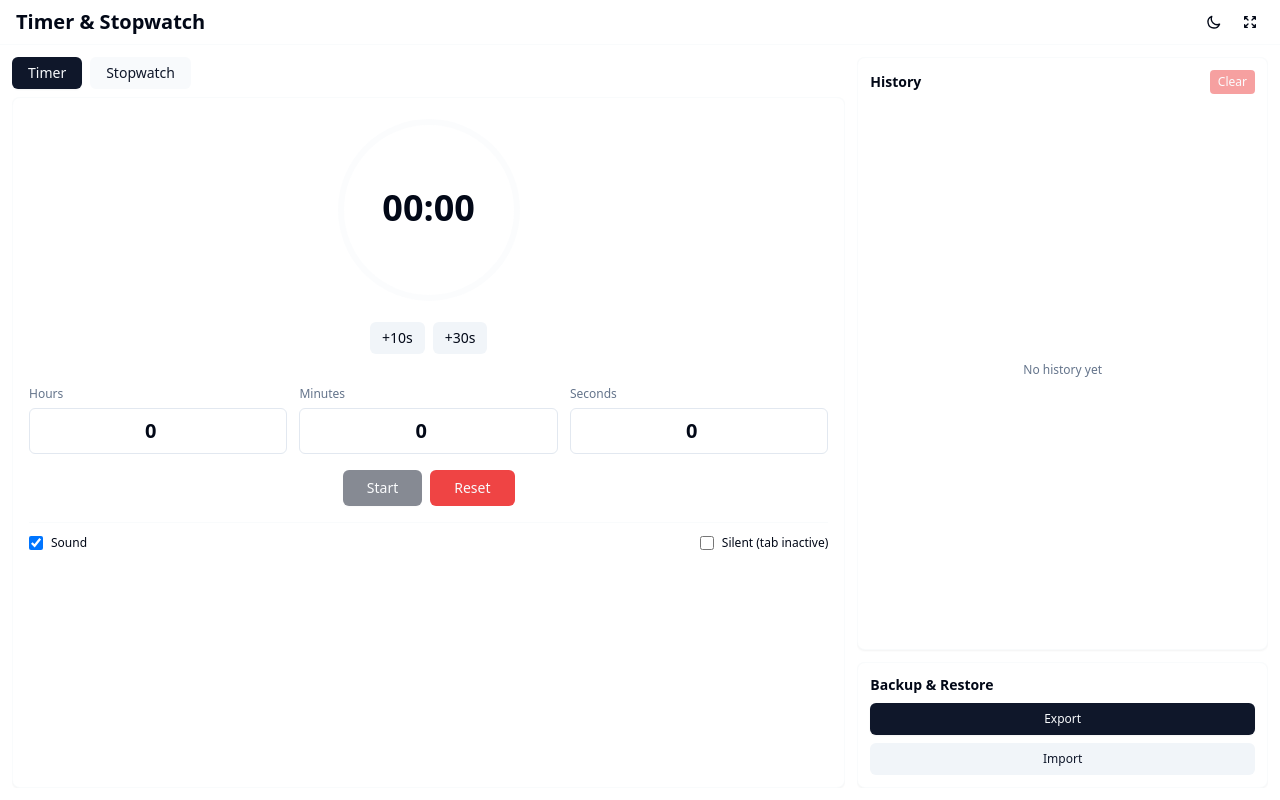
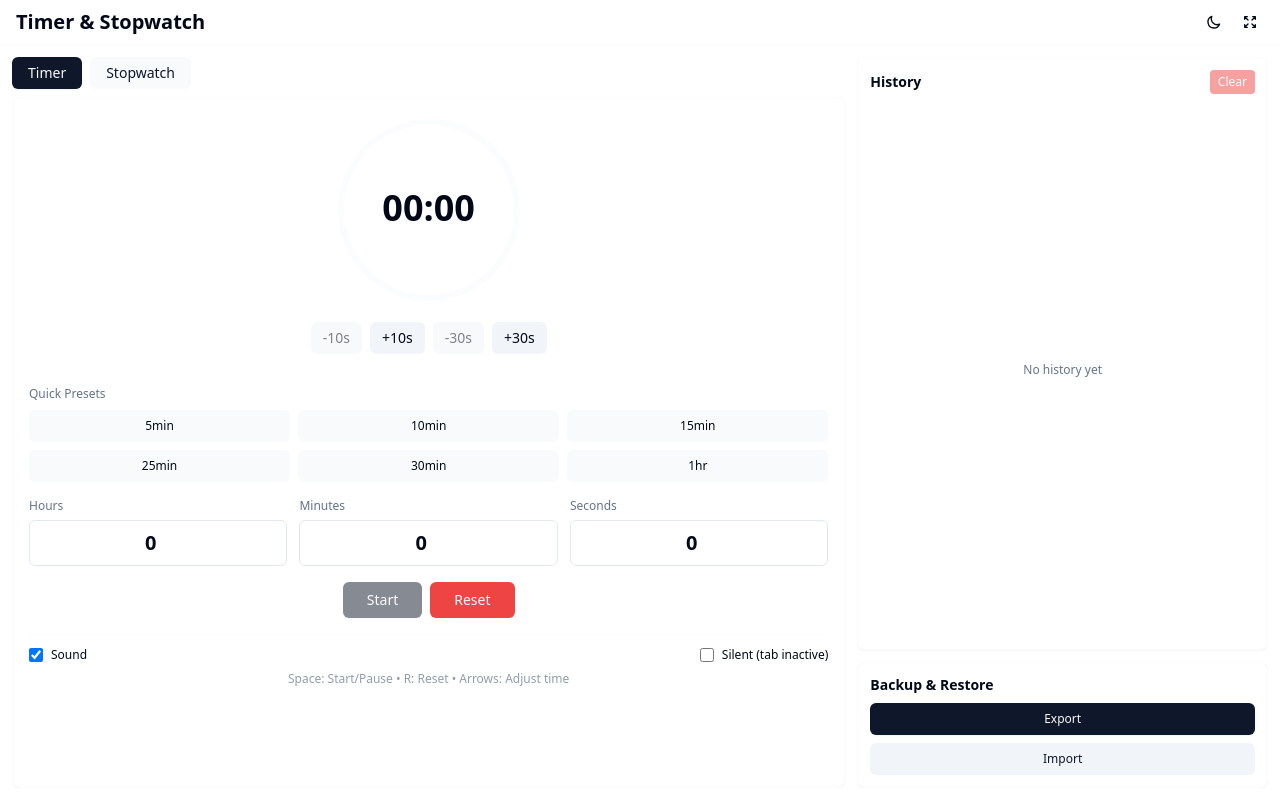
Before and after one commit to ibnuh/timer, a Vue app: page / in a window 1280 px wide. Built offline with nearby package versions, Linux system fonts and the light colour scheme.

Commit message:
More features

```diff
--- a/src/App.vue
+++ b/src/App.vue
@@ -92,8 +92,8 @@
 
         <!-- Timer/Stopwatch View -->
         <div class="flex-1 overflow-hidden min-h-0">
-          <TimerView v-if="activeTab === 'timer'" />
-          <StopwatchView v-else />
+          <TimerView v-if="activeTab === 'timer'" ref="timerRef" />
+          <StopwatchView v-else ref="stopwatchRef" />
         </div>
       </div>
 
@@ -106,7 +106,7 @@
 </template>
 
 <script setup lang="ts">
-import { ref, onMounted, watch } from 'vue'
+import { ref, onMounted, onUnmounted, watch } from 'vue'
 import { useSettingsStore } from './stores/settings'
 import TimerView from './components/TimerView.vue'
 import StopwatchView from './components/StopwatchView.vue'
@@ -116,9 +116,49 @@ const activeTab = ref<'timer' | 'stopwatch'>('timer')
 const settingsStore = useSettingsStore()
 const isDark = ref(false)
 
+const timerRef = ref<InstanceType<typeof TimerView> | null>(null)
+const stopwatchRef = ref<InstanceType<typeof StopwatchView> | null>(null)
+
+// Update tab title with timer/stopwatch time
+const updateTabTitle = () => {
+  const baseTitle = 'Timer & Stopwatch'
+
+  if (activeTab.value === 'timer' && timerRef.value) {
+    const { formattedTime, isRunning, isPaused } = timerRef.value
+    if (isRunning || isPaused) {
+      document.title = `${formattedTime} - ${baseTitle}`
+    } else {
+      document.title = baseTitle
+    }
+  } else if (activeTab.value === 'stopwatch' && stopwatchRef.value) {
+    const { formattedTime, isRunning, elapsedTime } = stopwatchRef.value
+    if (isRunning || elapsedTime > 0) {
+      document.title = `${formattedTime} - ${baseTitle}`
+    } else {
+      document.title = baseTitle
+    }
+  } else {
+    document.title = baseTitle
+  }
+}
+
 onMounted(() => {
   isDark.value = document.documentElement.classList.contains('dark')
   settingsStore.loadSettings()
+
+  // Update tab title periodically when timer/stopwatch is running
+  const titleInterval = setInterval(() => {
+    updateTabTitle()
+  }, 100)
+
+  // Cleanup on unmount
+  onUnmounted(() => {
+    clearInterval(titleInterval)
+  })
+})
+
+watch(activeTab, () => {
+  updateTabTitle()
 })
 
 const toggleTheme = () => {
--- a/src/components/StopwatchView.vue
+++ b/src/components/StopwatchView.vue
@@ -82,6 +82,13 @@
           </div>
         </div>
       </div>
+
+      <!-- Keyboard Shortcuts Hint -->
+      <div class="pt-3 border-t border-border/20">
+        <div class="text-xs text-muted-foreground text-center">
+          <span class="opacity-70">Space: Start/Stop • R: Reset • L: Lap</span>
+        </div>
+      </div>
     </div>
   </div>
 </template>
@@ -102,6 +109,13 @@ let intervalId: number | null = null
 
 const formattedTime = computed(() => {
   return formatTime(elapsedTime.value)
+})
+
+// Expose methods for parent component
+defineExpose({
+  formattedTime,
+  isRunning,
+  elapsedTime,
 })
 
 const formatTime = (milliseconds: number) => {
@@ -161,9 +175,51 @@ const reset = () => {
   }
 }
 
+// Keyboard shortcuts
+const handleKeyDown = (e: KeyboardEvent) => {
+  // Don't handle shortcuts when typing in inputs
+  if (e.target instanceof HTMLInputElement) {
+    return
+  }
+
+  // Space: Start/Stop
+  if (e.key === ' ' || e.key === 'Spacebar') {
+    e.preventDefault()
+    if (!isRunning.value && elapsedTime.value === 0) {
+      start()
+    } else if (isRunning.value) {
+      stop()
+    } else {
+      resume()
+    }
+    return
+  }
+
+  // R: Reset
+  if (e.key === 'r' || e.key === 'R') {
+    e.preventDefault()
+    reset()
+    return
+  }
+
+  // L: Lap
+  if (e.key === 'l' || e.key === 'L') {
+    e.preventDefault()
+    if (isRunning.value) {
+      lap()
+    }
+    return
+  }
+}
+
+onMounted(() => {
+  window.addEventListener('keydown', handleKeyDown)
+})
+
 onUnmounted(() => {
   if (intervalId) {
     clearInterval(intervalId)
   }
+  window.removeEventListener('keydown', handleKeyDown)
 })
 </script>
--- a/src/components/TimerView.vue
+++ b/src/components/TimerView.vue
@@ -37,8 +37,15 @@
           </div>
         </div>
 
-        <!-- Quick Add Buttons -->
+        <!-- Quick Add/Subtract Buttons -->
         <div class="flex gap-2 mb-4">
+          <button
+            @click="addTime(-10)"
+            class="px-3 py-1.5 rounded-md bg-secondary hover:bg-secondary/80 transition-colors text-sm font-medium disabled:opacity-50 disabled:cursor-not-allowed"
+            :disabled="totalSeconds < 10"
+          >
+            -10s
+          </button>
           <button
             @click="addTime(10)"
             class="px-3 py-1.5 rounded-md bg-secondary hover:bg-secondary/80 transition-colors text-sm font-medium"
@@ -46,10 +53,33 @@
             +10s
           </button>
           <button
+            @click="addTime(-30)"
+            class="px-3 py-1.5 rounded-md bg-secondary hover:bg-secondary/80 transition-colors text-sm font-medium disabled:opacity-50 disabled:cursor-not-allowed"
+            :disabled="totalSeconds < 30"
+          >
+            -30s
+          </button>
+          <button
             @click="addTime(30)"
             class="px-3 py-1.5 rounded-md bg-secondary hover:bg-secondary/80 transition-colors text-sm font-medium"
           >
             +30s
+          </button>
+        </div>
+      </div>
+
+      <!-- Timer Presets -->
+      <div class="mb-4">
+        <div class="text-xs font-medium mb-2 text-muted-foreground">Quick Presets</div>
+        <div class="grid grid-cols-3 gap-2">
+          <button
+            v-for="preset in presets"
+            :key="preset.label"
+            @click="setPreset(preset.seconds)"
+            :disabled="isRunning"
+            class="px-3 py-2 rounded-md bg-secondary/50 hover:bg-secondary transition-colors text-xs font-medium disabled:opacity-50 disabled:cursor-not-allowed"
+          >
+            {{ preset.label }}
           </button>
         </div>
       </div>
@@ -128,7 +158,7 @@
 
       <!-- Settings -->
       <div class="pt-3 border-t border-border/20">
-        <div class="flex items-center justify-between text-xs">
+        <div class="flex items-center justify-between text-xs mb-2">
           <label class="flex items-center gap-2 cursor-pointer">
             <input
               type="checkbox"
@@ -147,6 +177,9 @@
             />
             <span>Silent (tab inactive)</span>
           </label>
+        </div>
+        <div class="text-xs text-muted-foreground text-center">
+          <span class="opacity-70">Space: Start/Pause • R: Reset • Arrows: Adjust time</span>
         </div>
       </div>
     </div>
@@ -174,6 +207,16 @@ const soundEnabled = ref(settingsStore.settings.soundEnabled)
 const silentOnTabOpen = ref(settingsStore.settings.silentOnTabOpen)
 
 let intervalId: number | null = null
+
+// Timer presets
+const presets = [
+  { label: '5min', seconds: 300 },
+  { label: '10min', seconds: 600 },
+  { label: '15min', seconds: 900 },
+  { label: '25min', seconds: 1500 },
+  { label: '30min', seconds: 1800 },
+  { label: '1hr', seconds: 3600 },
+]
 
 const totalSeconds = computed(() => {
   if (isRunning.value) {
@@ -210,18 +253,91 @@ const updateTime = () => {
 
 const addTime = (additionalSeconds: number) => {
   if (isRunning.value) {
-    remainingSeconds.value += additionalSeconds
+    remainingSeconds.value = Math.max(0, remainingSeconds.value + additionalSeconds)
   } else {
-    seconds.value += additionalSeconds
-    if (seconds.value >= 60) {
-      minutes.value += Math.floor(seconds.value / 60)
-      seconds.value = seconds.value % 60
-      if (minutes.value >= 60) {
-        hours.value += Math.floor(minutes.value / 60)
-        minutes.value = minutes.value % 60
-      }
+    const total = hours.value * 3600 + minutes.value * 60 + seconds.value + additionalSeconds
+    if (total < 0) {
+      hours.value = 0
+      minutes.value = 0
+      seconds.value = 0
+    } else {
+      hours.value = Math.floor(total / 3600)
+      const remaining = total % 3600
+      minutes.value = Math.floor(remaining / 60)
+      seconds.value = remaining % 60
     }
     updateTime()
+  }
+}
+
+const setPreset = (presetSeconds: number) => {
+  if (isRunning.value) return
+  hours.value = Math.floor(presetSeconds / 3600)
+  const remaining = presetSeconds % 3600
+  minutes.value = Math.floor(remaining / 60)
+  seconds.value = remaining % 60
+  updateTime()
+}
+
+// Keyboard shortcuts
+const handleKeyDown = (e: KeyboardEvent) => {
+  // Don't handle shortcuts when typing in inputs
+  if (e.target instanceof HTMLInputElement) {
+    // Allow arrow keys in inputs
+    if (['ArrowUp', 'ArrowDown', 'ArrowLeft', 'ArrowRight'].includes(e.key)) {
+      e.preventDefault()
+      handleTimeAdjustment(e.key)
+    }
+    return
+  }
+
+  // Space: Start/Pause
+  if (e.key === ' ' || e.key === 'Spacebar') {
+    e.preventDefault()
+    if (!isRunning.value && totalSeconds.value > 0) {
+      start()
+    } else if (isRunning.value && !isPaused.value) {
+      pause()
+    } else if (isPaused.value) {
+      resume()
+    }
+    return
+  }
+
+  // R: Reset
+  if (e.key === 'r' || e.key === 'R') {
+    e.preventDefault()
+    reset()
+    return
+  }
+
+  // Arrow keys: Adjust time
+  if (['ArrowUp', 'ArrowDown', 'ArrowLeft', 'ArrowRight'].includes(e.key)) {
+    e.preventDefault()
+    handleTimeAdjustment(e.key)
+  }
+}
+
+const handleTimeAdjustment = (key: string) => {
+  if (isRunning.value) return
+
+  switch (key) {
+    case 'ArrowUp':
+      // Increase seconds
+      addTime(1)
+      break
+    case 'ArrowDown':
+      // Decrease seconds
+      addTime(-1)
+      break
+    case 'ArrowRight':
+      // Increase minutes
+      addTime(60)
+      break
+    case 'ArrowLeft':
+      // Decrease minutes
+      addTime(-60)
+      break
   }
 }
 
@@ -316,12 +432,16 @@ onMounted(() => {
   if ('Notification' in window && Notification.permission === 'default') {
     Notification.requestPermission()
   }
+
+  // Add keyboard event listener
+  window.addEventListener('keydown', handleKeyDown)
 })
 
 onUnmounted(() => {
   if (intervalId) {
     clearInterval(intervalId)
   }
+  window.removeEventListener('keydown', handleKeyDown)
 })
 
 watch(
@@ -337,4 +457,12 @@ watch(
     silentOnTabOpen.value = val
   }
 )
+
+// Expose methods for parent component
+defineExpose({
+  formattedTime,
+  isRunning,
+  isPaused,
+  totalSeconds,
+})
 </script>
```
